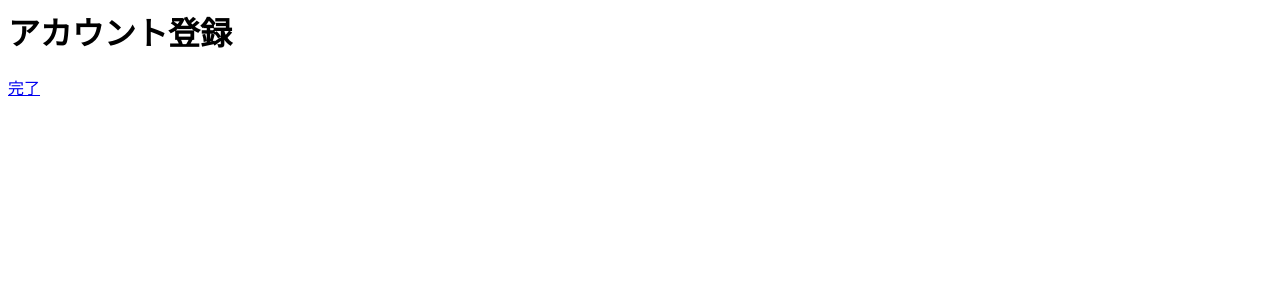
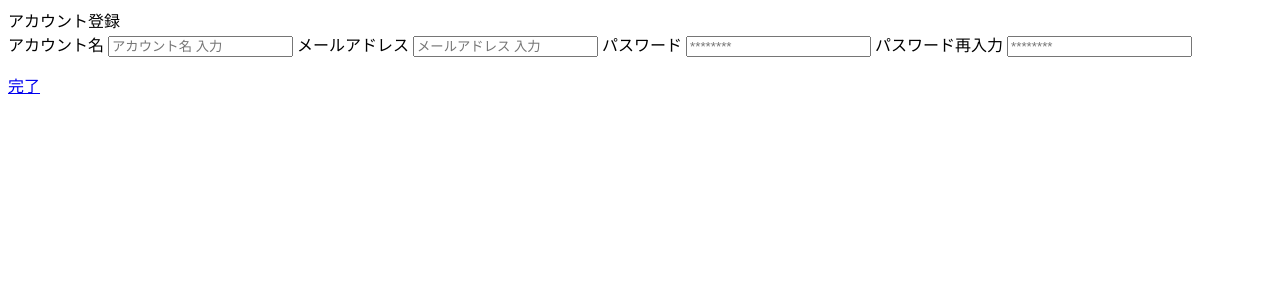
Before and after one commit to mako9606/travel-scheduler, a Django app: template travel-scheduler/auth_app/templates/auth_app/signup.html in a window 1280 px wide. Shown: the top 300 px of the page. Run offline with Django 3.2, Linux system fonts and the light colour scheme; the template is opened without the code that fills it, so the values that code supplies are empty.

Commit message:
signup.html作成

```diff
--- a/travel-scheduler/auth_app/templates/auth_app/login.html
+++ b/travel-scheduler/auth_app/templates/auth_app/login.html
@@ -1,6 +1,6 @@
 <haed>
 <!-- 画面設計図　スライド２ -->
-    <title>スライド２ ログイン画面</title>
+    <title>ログイン画面</title>
 
     {% load static %}
     <link rel="stylesheet" href="{% static 'auth_app/login.css' %}">
--- a/travel-scheduler/auth_app/templates/auth_app/signup.html
+++ b/travel-scheduler/auth_app/templates/auth_app/signup.html
@@ -1,12 +1,26 @@
 <haed>
+<!-- 画面設計図　スライド3 -->
+<title>アカウント登録画面（初期設定）</title>
 
-<title>アカウント登録画面</title>
-
+    {% load static %}
+    <link rel="stylesheet" href="{% static 'auth_app/signup.css' %}">
 </head>
 
 <body>
-    <h1>アカウント登録</h1>
+    <div class="login-title">アカウント登録</div>
 
-    <a href="{% url 'auth_app:home' %}" class="btn-second">完了</a>
+    <form method="POST" class="form-container">
+        {% csrf_token %}
+        <label>アカウント名</label>
+        <input type-"text" name="usrname" placeholder="アカウント名 入力">
+        <label>メールアドレス</label>
+        <input type="email" name="email" placeholder="メールアドレス 入力">
+        <label>パスワード</label>
+        <input type="password" name="password" placeholder="********">
+        <label>パスワード再入力</label>
+        <input type="password" name="password_confirm" placeholder="********">
+    </form>
+
+    <a href="{% url 'auth_app:home' %}" class="btn">完了</a>
 
 </body>
```
